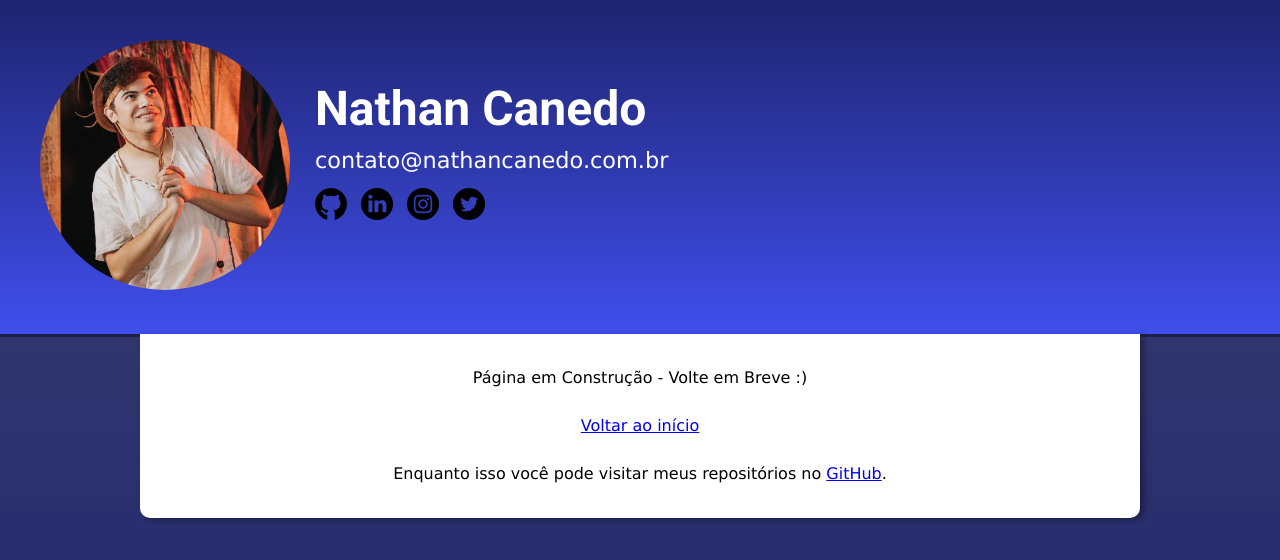
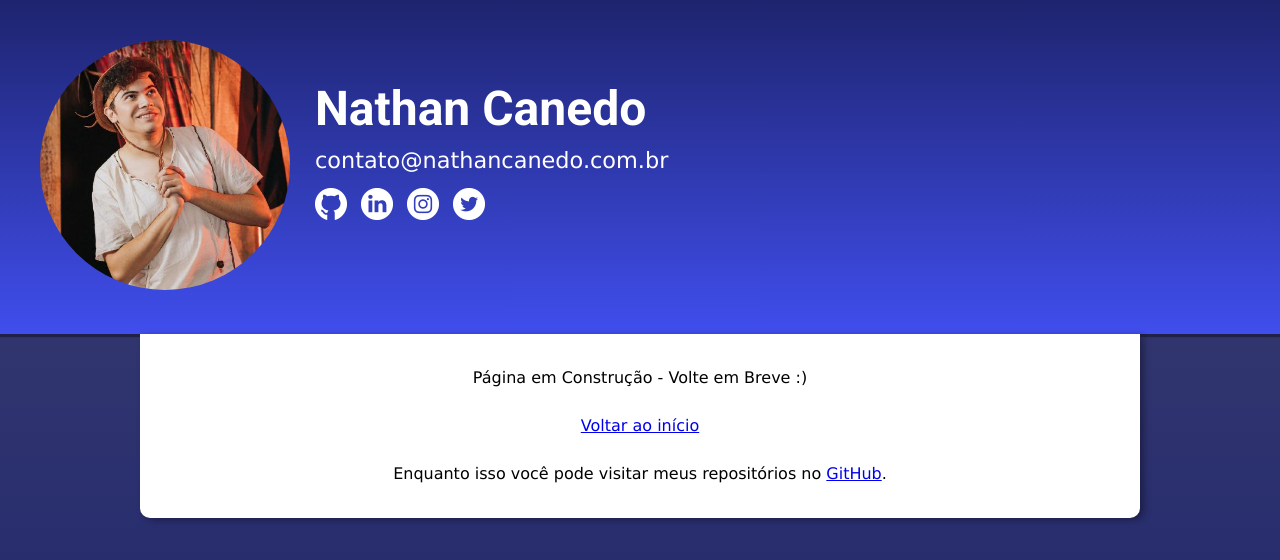
Before and after one commit to nathancanedo/site-portfolio, a plain HTML site: page portfolio-dev.html in a window 1280 px wide. Drawn offline with Linux system fonts and the light colour scheme.

Commit message:
Update portfolio-dev.html
botões de redes sociais trocados para a versão branca

```diff
--- a/portfolio-dev.html
+++ b/portfolio-dev.html
@@ -16,10 +16,10 @@
         <section id="infos" class="linha">
             <h1>Nathan Canedo</h1>
             <p><a href="mailto:contato@nathancanedo.com.br" target="_blank">contato@nathancanedo.com.br</a></p>
-            <a href="https://github.com/nathancanedo" target="_blank" rel="external"><img src="imagens/github.png" alt="github"></a>
-            <a href="https://www.linkedin.com/in/nathancanedo/" target="_blank" rel="external"><img src="imagens/linkedin.png" alt="linkedin"></a>
-            <a href="https://www.instagram.com/nathancanedo/" target="_blank" rel="external"><img src="imagens/instagram.png" alt="instagram"></a>
-            <a href="https://twitter.com/nathancanedo" target="_blank" rel="external"><img src="imagens/twitter.png" alt="twitter"></a>
+            <a href="https://github.com/nathancanedo" target="_blank" rel="external"><img src="imagens/github-white.png" alt="github"></a>
+            <a href="https://www.linkedin.com/in/nathancanedo/" target="_blank" rel="external"><img src="imagens/linkedin-white.png" alt="linkedin"></a>
+            <a href="https://www.instagram.com/nathancanedo/" target="_blank" rel="external"><img src="imagens/instagram-white.png" alt="instagram"></a>
+            <a href="https://twitter.com/nathancanedo" target="_blank" rel="external"><img src="imagens/twitter-white.png" alt="twitter"></a>
         </section>
     </header>
     <main>
```
